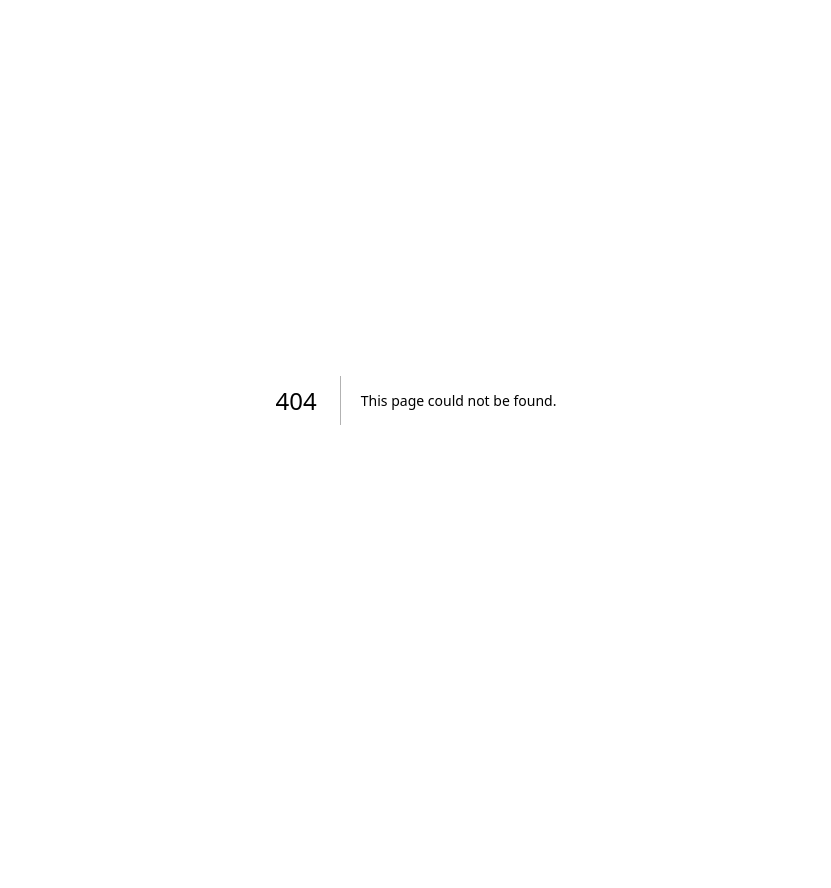
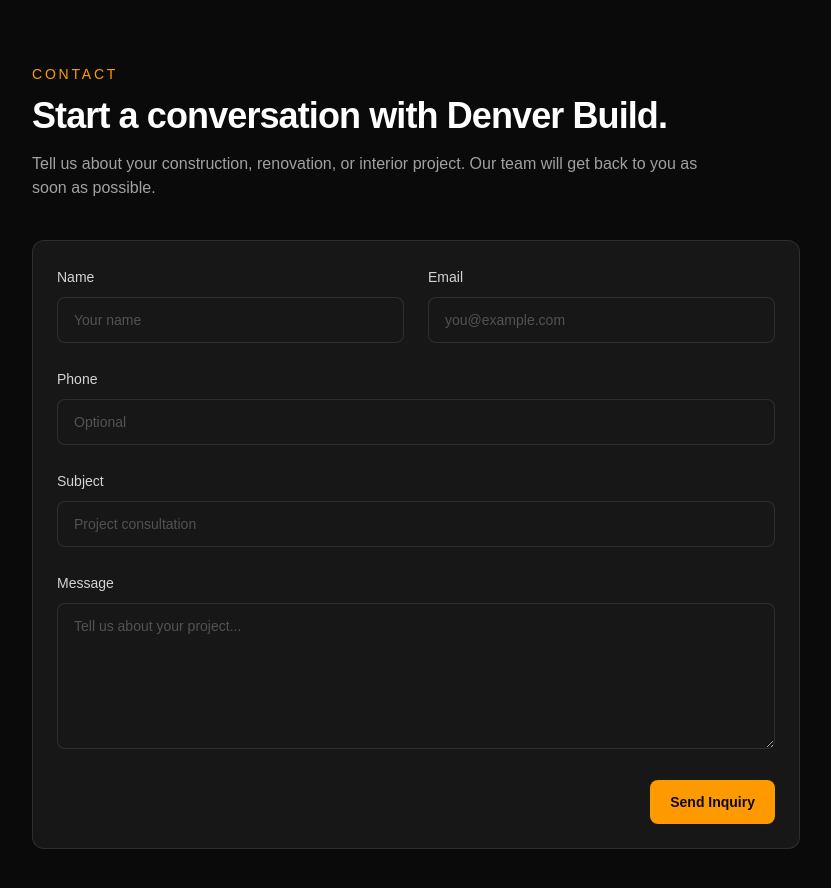
Before and after one commit to muhfayizsyamsuddin/denver-build, a Next.js app: page /contact in a window 1280 px wide. Before the commit this address had no page. Shown: the top 888 px of the page, without its empty margins (224-1055 px from the left). Before the commit the page ends 800 px from the top, so only its background shows below. Built offline with nearby package versions, Linux system fonts and the light colour scheme.

Commit message:
feat: complete public inquiry flow

```diff
--- /dev/null
+++ b/src/app/api/inquiries/route.ts
@@ -0,0 +1,45 @@
+import { NextResponse } from "next/server";
+import { z } from "zod";
+
+import { prisma } from "@/lib/prisma";
+
+const inquirySchema = z.object({
+  name: z.string().min(2),
+  email: z.string().email(),
+  phone: z.string().optional(),
+  subject: z.string().min(2),
+  message: z.string().min(10),
+});
+
+export async function POST(request: Request) {
+  const body = await request.json();
+
+  const parsed = inquirySchema.safeParse(body);
+
+  if (!parsed.success) {
+    return NextResponse.json(
+      {
+        message: "Please check your input and try again.",
+        errors: parsed.error.flatten(),
+      },
+      { status: 400 },
+    );
+  }
+
+  const inquiry = await prisma.inquiry.create({
+    data: {
+      ...parsed.data,
+      status: "NEW",
+    },
+  });
+
+  return NextResponse.json(
+    {
+      message: "Inquiry submitted successfully.",
+      data: {
+        id: inquiry.id,
+      },
+    },
+    { status: 201 },
+  );
+}
--- /dev/null
+++ b/src/app/components/public/contact-form.tsx
@@ -0,0 +1,120 @@
+"use client";
+
+import { FormEvent, useState } from "react";
+import { toast } from "sonner";
+
+export function ContactForm() {
+  const [loading, setLoading] = useState(false);
+
+  async function handleSubmit(event: FormEvent<HTMLFormElement>) {
+    event.preventDefault();
+
+    const form = event.currentTarget;
+    const formData = new FormData(form);
+
+    setLoading(true);
+
+    try {
+      const response = await fetch("/api/inquiries", {
+        method: "POST",
+        headers: {
+          "Content-Type": "application/json",
+        },
+        body: JSON.stringify({
+          name: formData.get("name"),
+          email: formData.get("email"),
+          phone: formData.get("phone"),
+          subject: formData.get("subject"),
+          message: formData.get("message"),
+        }),
+      });
+
+      const result = await response.json();
+
+      if (!response.ok) {
+        toast.error(result.message ?? "Failed to send inquiry.");
+        return;
+      }
+
+      toast.success("Your inquiry has been sent successfully.");
+      form.reset();
+    } catch {
+      toast.error("Something went wrong. Please try again.");
+    } finally {
+      setLoading(false);
+    }
+  }
+
+  const inputClass =
+    "mt-2 w-full rounded-lg border border-white/10 bg-neutral-900 px-4 py-3 text-sm text-white outline-none transition placeholder:text-neutral-600 focus:border-amber-500";
+
+  return (
+    <form
+      onSubmit={handleSubmit}
+      className="space-y-6 rounded-xl border border-white/10 bg-neutral-900 p-6"
+    >
+      <div className="grid gap-6 md:grid-cols-2">
+        <div>
+          <label className="text-sm text-neutral-300">Name</label>
+          <input
+            name="name"
+            required
+            className={inputClass}
+            placeholder="Your name"
+          />
+        </div>
+
+        <div>
+          <label className="text-sm text-neutral-300">Email</label>
+          <input
+            type="email"
+            name="email"
+            required
+            className={inputClass}
+            placeholder="you@example.com"
+          />
+        </div>
+      </div>
+
+      <div>
+        <label className="text-sm text-neutral-300">Phone</label>
+        <input
+          name="phone"
+          className={inputClass}
+          placeholder="Optional"
+        />
+      </div>
+
+      <div>
+        <label className="text-sm text-neutral-300">Subject</label>
+        <input
+          name="subject"
+          required
+          className={inputClass}
+          placeholder="Project consultation"
+        />
+      </div>
+
+      <div>
+        <label className="text-sm text-neutral-300">Message</label>
+        <textarea
+          name="message"
+          required
+          rows={6}
+          className={inputClass}
+          placeholder="Tell us about your project..."
+        />
+      </div>
+
+      <div className="flex justify-end">
+        <button
+          type="submit"
+          disabled={loading}
+          className="rounded-lg bg-amber-500 px-5 py-3 text-sm font-semibold text-neutral-950 transition hover:bg-amber-400 disabled:opacity-60"
+        >
+          {loading ? "Sending..." : "Send Inquiry"}
+        </button>
+      </div>
+    </form>
+  );
+}
--- /dev/null
+++ b/src/app/contact/page.tsx
@@ -0,0 +1,26 @@
+import { ContactForm } from "@/app/components/public/contact-form";
+
+export default function ContactPage() {
+  return (
+    <main className="min-h-screen bg-neutral-950 px-6 py-16 text-white">
+      <div className="mx-auto max-w-3xl">
+        <div className="mb-10">
+          <p className="text-sm font-medium uppercase tracking-[0.2em] text-amber-500">
+            Contact
+          </p>
+
+          <h1 className="mt-3 text-4xl font-semibold tracking-tight">
+            Start a conversation with Denver Build.
+          </h1>
+
+          <p className="mt-4 max-w-2xl text-neutral-400">
+            Tell us about your construction, renovation, or interior project.
+            Our team will get back to you as soon as possible.
+          </p>
+        </div>
+
+        <ContactForm />
+      </div>
+    </main>
+  );
+}
```
